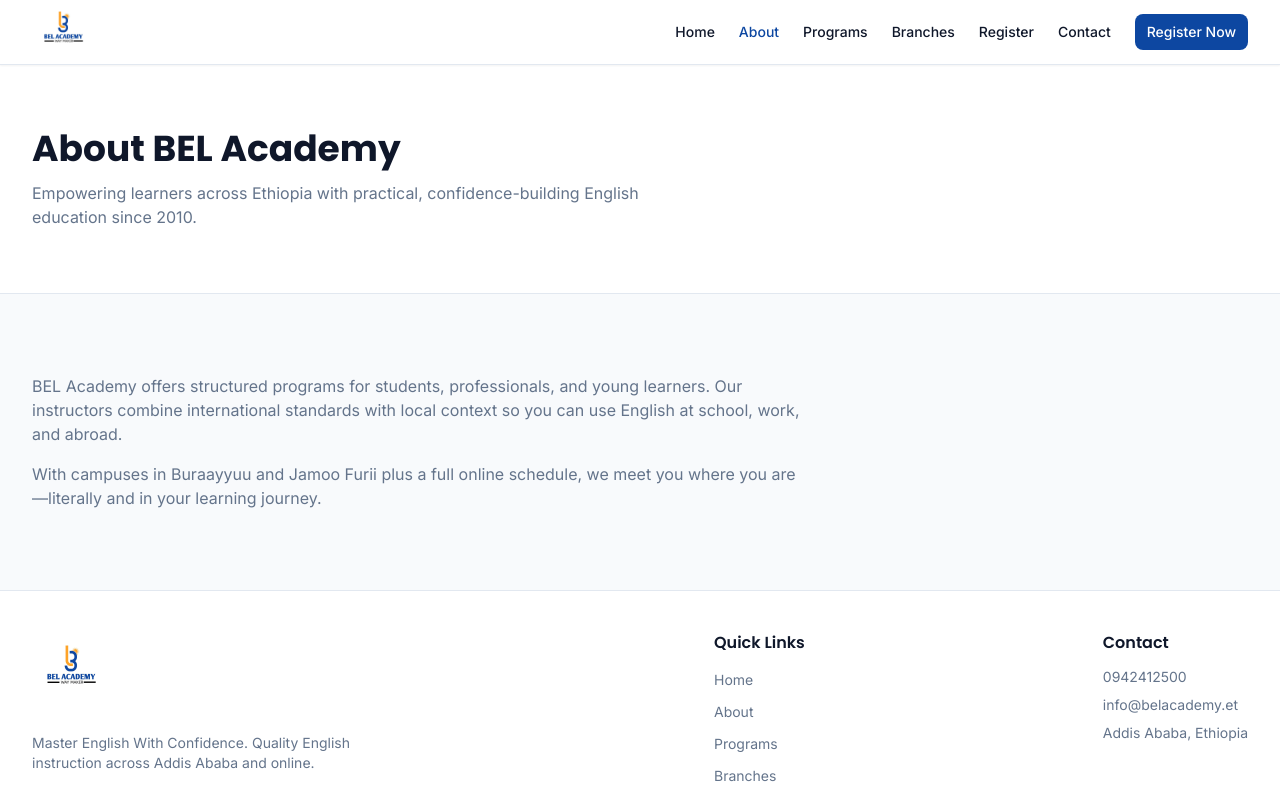
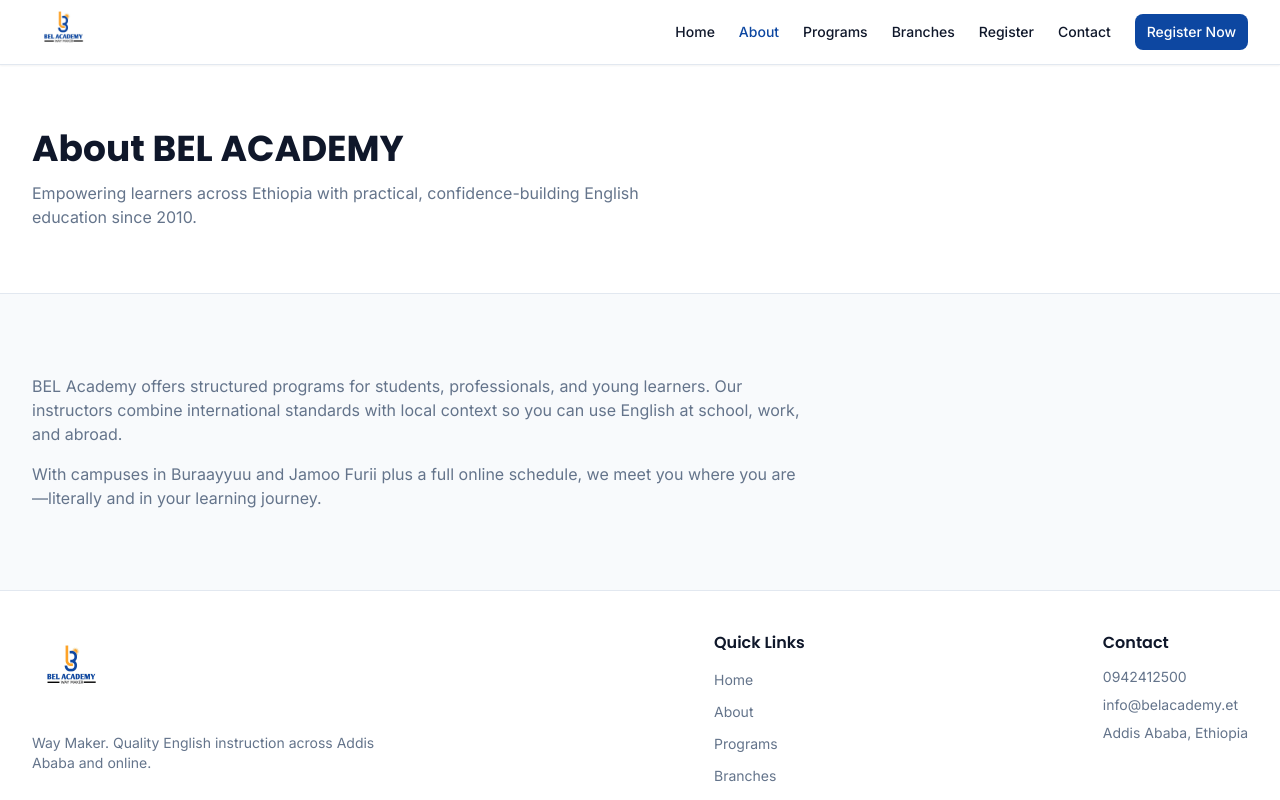
Before and after one commit to Teshome-Worku/bel-academy, a Next.js app: page /about in a window 1280 px wide. Shown: the top 800 px of the page. Built offline with nearby package versions, Linux system fonts and the light colour scheme.

Commit message:
chore: clean up build artifacts and update type declaration for CSS modules

```diff
--- a/src/components/ui/Logo.tsx
+++ b/src/components/ui/Logo.tsx
@@ -20,16 +20,17 @@ export function Logo({
     <span className={cn("inline-flex items-center gap-3", className)}>
       <Image
         src={LOGO_PATH}
-        alt={`${BRAND.name} logo`}
-        width={160}
-        height={64}
+        alt={`${BRAND.name} — ${BRAND.tagline}`}
+        width={220}
+        height={88}
+        quality={95}
         className={cn("h-full w-auto object-contain", imageClassName)}
         priority
       />
       {showText ? (
         <span className="hidden flex-col leading-tight sm:flex">
-          <span className="font-display text-lg font-semibold text-brand-navy">{BRAND.name}</span>
-          <span className="text-xs text-brand-gray">English Language Center</span>
+          <span className="font-heading text-lg font-semibold text-brand-navy">{BRAND.name}</span>
+          <span className="text-xs text-brand-gray">{BRAND.tagline}</span>
         </span>
       ) : null}
     </span>
--- a/src/constants/brand.ts
+++ b/src/constants/brand.ts
@@ -1,8 +1,8 @@
 export const LOGO_PATH = "/logo/belacademy.jpg";
 
 export const BRAND = {
-  name: "BEL Academy",
-  tagline: "Master English With Confidence",
+  name: "BEL ACADEMY",
+  tagline: "Way Maker",
   phone: "0942412500",
   email: "info@belacademy.et",
   address: "Addis Ababa, Ethiopia",
```
Also changed, not shown: global.d.ts (line endings or trailing spaces).
